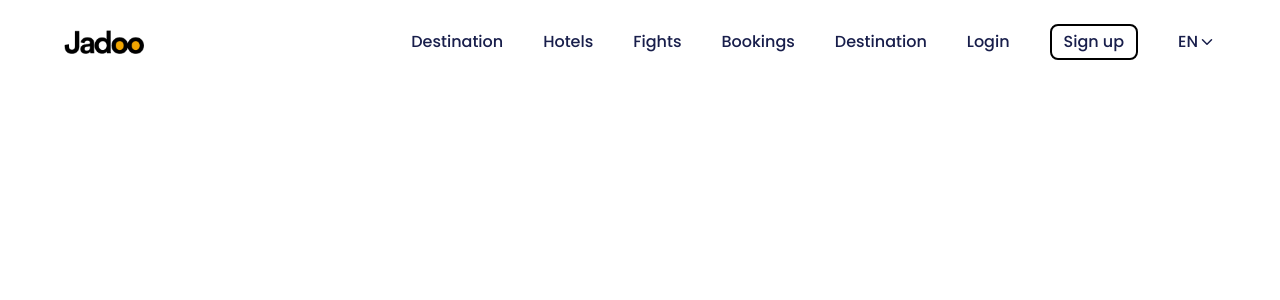
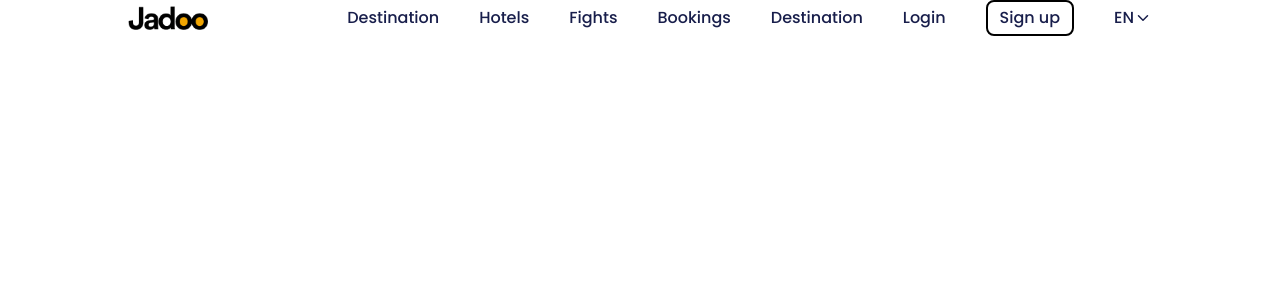
Before and after one commit to KalpitChandekar/Travel_Agence_Jadoo, a Next.js app: page / in a window 1280 px wide. Shown: the top 300 px of the page. Built offline with nearby package versions, Linux system fonts and the light colour scheme; a web font is replaced by a local one.

Commit message:
update width

```diff
--- a/components/Navbar.js
+++ b/components/Navbar.js
@@ -3,7 +3,7 @@ import Image from "next/image";
 
 const Navbar = () => {
   return (
-    <div className="flex max-w-6xl justify-between items-center mx-auto mt-6">
+    <div className="flex max-w-5xl justify-between items-center mx-auto">
       <a href="/">
         <Image
           src="/logo.png"
```
